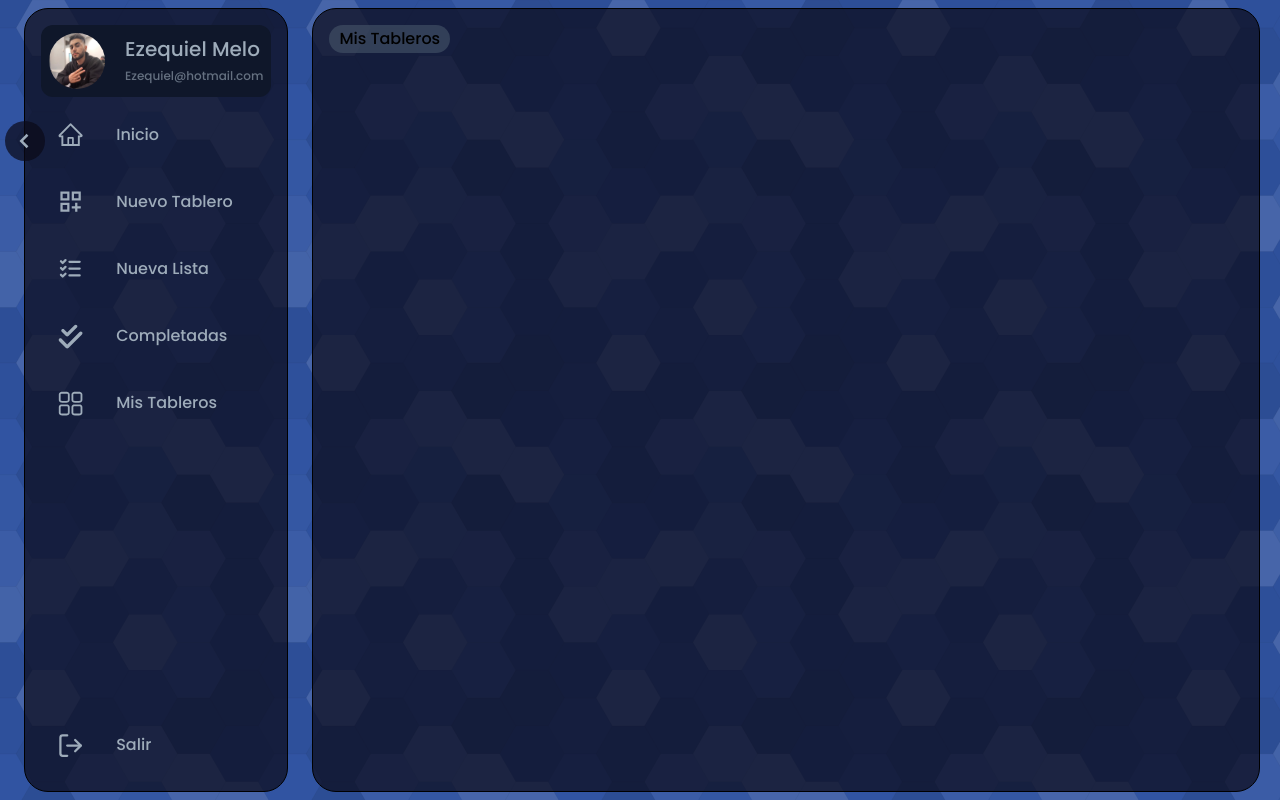
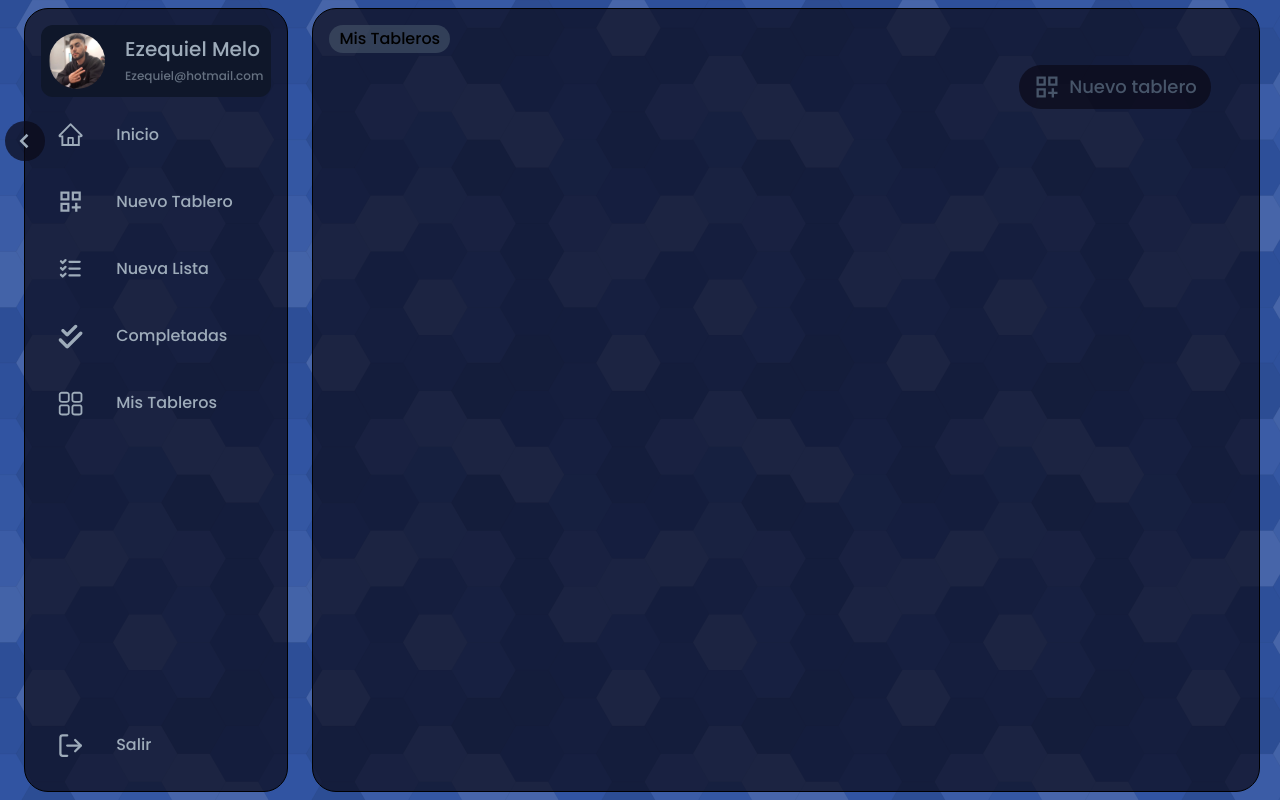
Before and after one commit to EzequielMelo/To-Do-List, a React (Vite) app in the folder To-Do-List/: page /mis-tableros in a window 1280 px wide. Built offline with nearby package versions, Linux system fonts and the light colour scheme.

Commit message:
se comenzo el cambio de lugar de los botones: nuevo tablero y nueva lista

```diff
--- a/To-Do-List/src/components/MyBoards.jsx
+++ b/To-Do-List/src/components/MyBoards.jsx
@@ -2,7 +2,8 @@ import BoardSelection from "./BoardSelection"
 import PropTypes from 'prop-types';
 import { useEffect, useState } from "react";
 import toast from 'react-hot-toast';
-import { useNavigate } from "react-router-dom";
+//import { useNavigate } from "react-router-dom";
+import { MdOutlineDashboardCustomize } from "react-icons/md";
 import {
   DndContext,
   closestCenter,
@@ -37,7 +38,7 @@ const MyBoards = () => {
     })
   );
 
-  const navigate = useNavigate();
+  //const navigate = useNavigate();
   const getItemPos = id => boards.findIndex(board => board.id === id);
 
   function handleDragEnd(event) {
@@ -126,7 +127,14 @@ const MyBoards = () => {
             />)}
         </SortableContext>
       </DndContext>
-    </div>
+      <div className='sticky-div flex items-center justify-center gap-2'>
+        <MdOutlineDashboardCustomize
+          className=" size-7 text-slate-600"
+
+        />
+        <h3 className='text-lg text-slate-600'>Nuevo tablero</h3>
+      </div >
+    </div >
   )
 }
 
--- a/To-Do-List/src/index.css
+++ b/To-Do-List/src/index.css
@@ -43,6 +43,9 @@
   }
   .list-container {
     @apply bg-glass h-[98%] w-[92%] rounded-3xl ml-6 p-4
-    border transition-all duration-500 border-solid border-bhind relative mr-5 overflow-y-auto scrollbar
+    border transition-all duration-500 border-solid border-bhind mr-5 overflow-y-auto scrollbar relative;
+  }
+  .sticky-div {
+    @apply bg-glass sticky bottom-0 right-8 w-48 ml-auto hover:scale-110 cursor-pointer transition-all duration-300 rounded-3xl p-2
   }
 }
```
